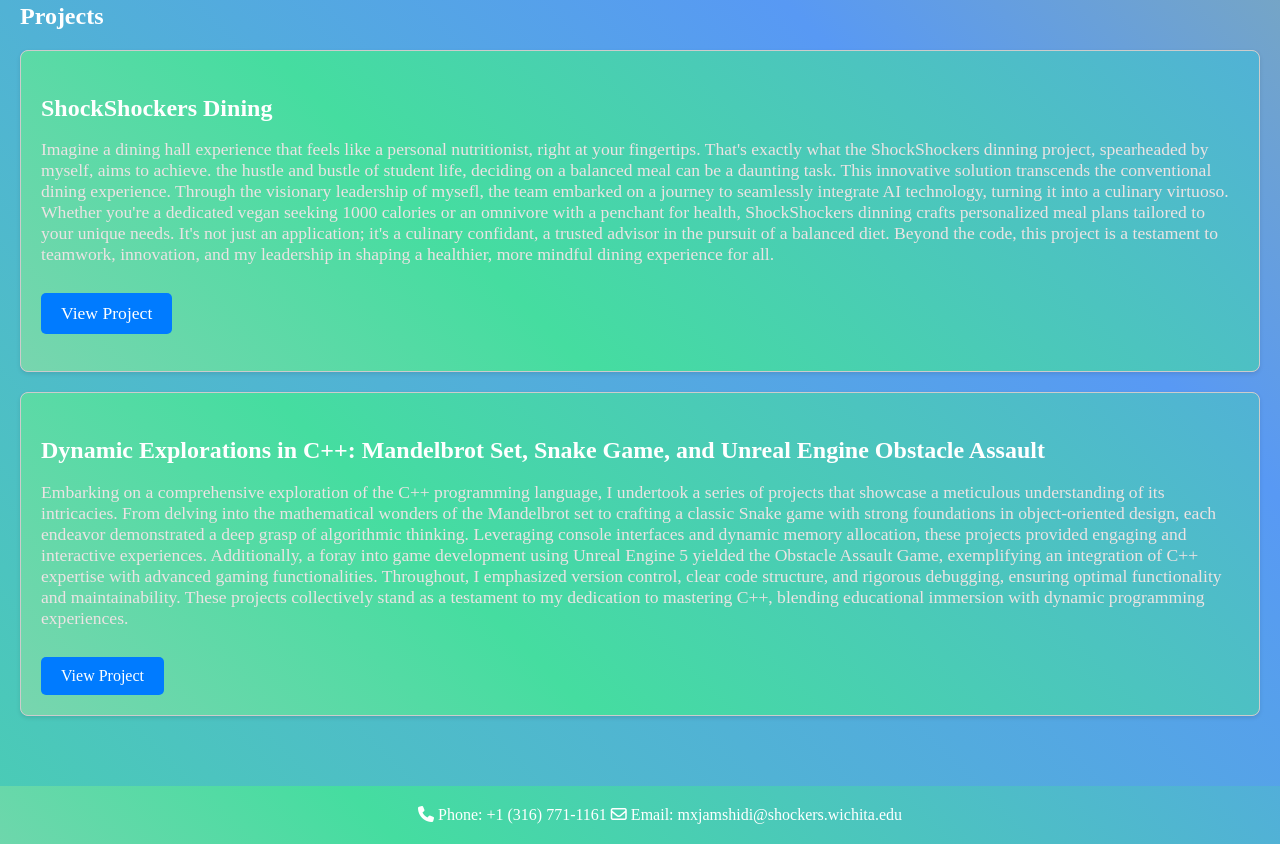
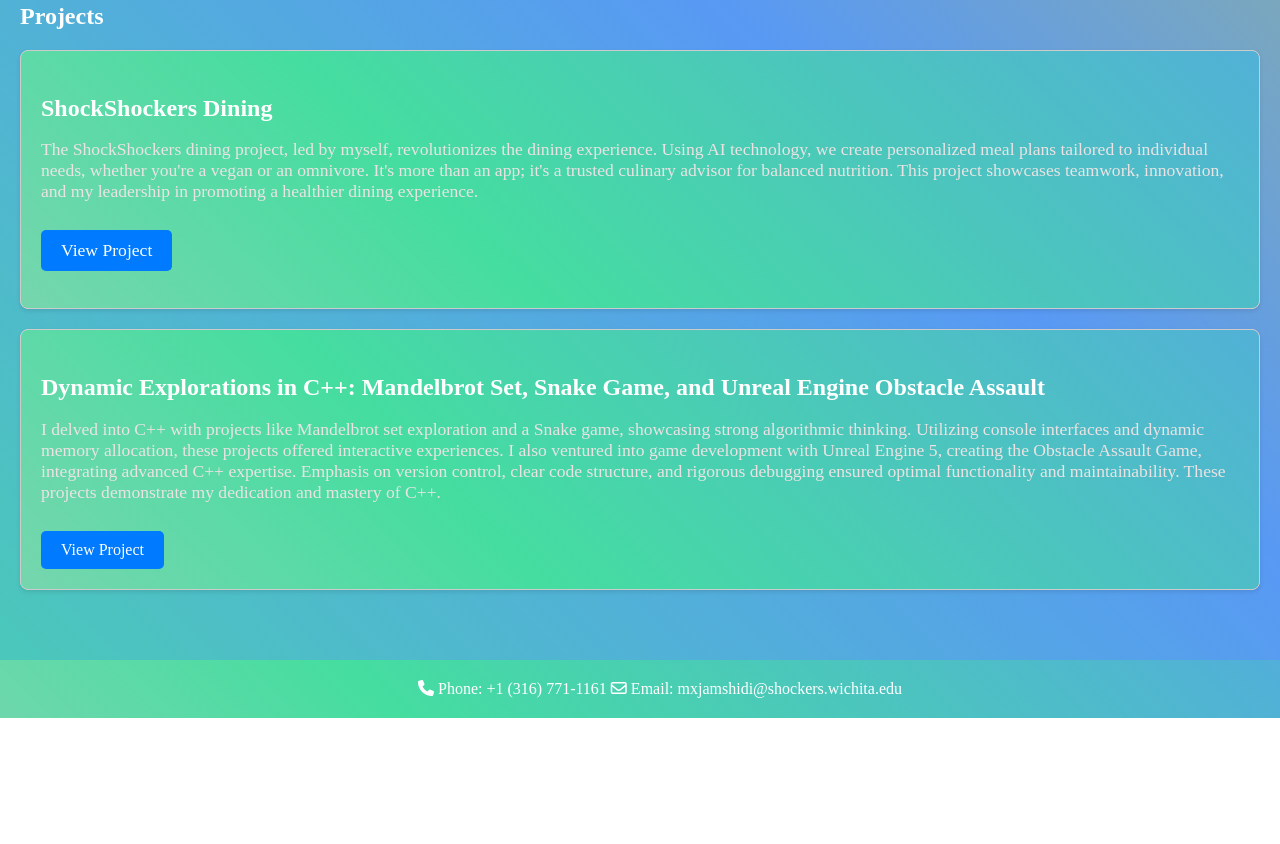
Before and after one commit to mustafajamis/MyPortfolio0.2, a plain HTML site: page index.html in a window 1280 px wide. Shown: the part 1290-2134 px from the top of the page. After the commit the page ends 2008 px from the top, so only its background shows below. Drawn offline with Linux system fonts and the light colour scheme.

Commit message:
Updating contents index.html

```diff
--- a/index.html
+++ b/index.html
@@ -14,7 +14,7 @@
     <header>
         <div class="header-content">
             <h1>Mustafa Jamshidi</h1>
-            <p>Computer Science Student & Part-time Software Developer</p>
+            <p>Computer Science Student & Part-time Software Engineer</p>
             <img src="./newyorkme2 copy.jpg" alt="Profile Photo"> <!-- Consider adding an 'alt' description for accessibility -->
             <div class="social-icons">
                 <!-- Consider adding 'rel="noopener noreferrer"' for security on target="_blank" links -->
@@ -56,18 +56,12 @@
             <h2>Projects</h2>
             <div class="project">
                 <h3>ShockShockers Dining</h3>
-                <p>Imagine a dining hall experience that feels like a personal nutritionist, right at your fingertips. That's exactly what the ShockShockers dinning project, spearheaded by myself, aims to achieve.
-                    the hustle and bustle of student life, deciding on a balanced meal can be a daunting task. This innovative solution transcends the conventional dining experience.
-                    Through the visionary leadership of mysefl, the team embarked on a journey to seamlessly integrate AI technology, turning it into a culinary virtuoso.
-                    Whether you're a dedicated vegan seeking 1000 calories or an omnivore with a penchant for health, ShockShockers dinning crafts personalized meal plans tailored to your unique needs.
-                    It's not just an application; it's a culinary confidant, a trusted advisor in the pursuit of a balanced diet. Beyond the code, this project is a testament to teamwork, innovation,
-                     and  my leadership in shaping a healthier, more mindful dining experience for all.
-                <p>
+                <p>The ShockShockers dining project, led by myself, revolutionizes the dining experience. Using AI technology, we create personalized meal plans tailored to individual needs, whether you're a vegan or an omnivore. It's more than an app; it's a trusted culinary advisor for balanced nutrition. This project showcases teamwork, innovation, and my leadership in promoting a healthier dining experience.<p>
                 <a href="https://github.com/mustafajamis/ShockShockersDining">View Project</a>
             </div>
             <div class="project">
                 <h3> Dynamic Explorations in C++: Mandelbrot Set, Snake Game, and Unreal Engine Obstacle Assault</h3>
-                <p>Embarking on a comprehensive exploration of the C++ programming language, I undertook a series of projects that showcase a meticulous understanding of its intricacies. From delving into the mathematical wonders of the Mandelbrot set to crafting a classic Snake game with strong foundations in object-oriented design, each endeavor demonstrated a deep grasp of algorithmic thinking. Leveraging console interfaces and dynamic memory allocation, these projects provided engaging and interactive experiences. Additionally, a foray into game development using Unreal Engine 5 yielded the Obstacle Assault Game, exemplifying an integration of C++ expertise with advanced gaming functionalities. Throughout, I emphasized version control, clear code structure, and rigorous debugging, ensuring optimal functionality and maintainability. These projects collectively stand as a testament to my dedication to mastering C++, blending educational immersion with dynamic programming experiences.</p>
+                <p>I delved into C++ with projects like Mandelbrot set exploration and a Snake game, showcasing strong algorithmic thinking. Utilizing console interfaces and dynamic memory allocation, these projects offered interactive experiences. I also ventured into game development with Unreal Engine 5, creating the Obstacle Assault Game, integrating advanced C++ expertise. Emphasis on version control, clear code structure, and rigorous debugging ensured optimal functionality and maintainability. These projects demonstrate my dedication and mastery of C++.</p>
                 <a href="https://github.com/mustafajamis/MyProjects/tree/master">View Project</a> <!-- Add a valid link for Project Title 2 -->
             </div>
         </section>
```
